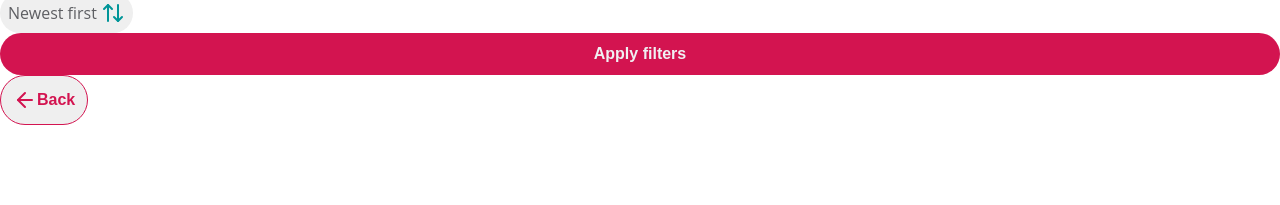
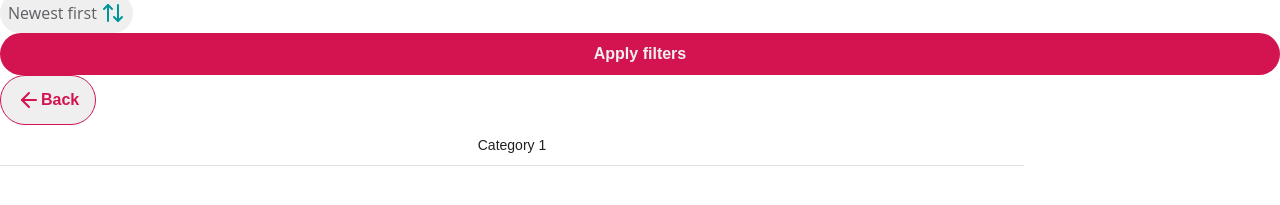
Before and after one commit to atalopereira/Dws-blog, a React (Vite) app: page / in a window 1280 px wide. Shown: the part 123-328 px from the top of the page. Built offline with nearby package versions, Linux system fonts and the light colour scheme.

Commit message:
feat: Create filter item component

```diff
--- a/src/App.tsx
+++ b/src/App.tsx
@@ -4,6 +4,7 @@ import { Header } from './components/Header'
 import { SortButton } from './components/Buttons/SortButton';
 import { PrimaryButton } from './components/Buttons/PrimaryButton';
 import { SecondaryButton } from './components/Buttons/SecondaryButton';
+import { FilterItem } from './components/FilterItem';
 
 function App() {
 const options = ["Opção 1", "Opção 2", "Opção 3", "Opção 4", "Opção 5", "Opção 6"];
@@ -15,6 +16,7 @@ const options = ["Opção 1", "Opção 2", "Opção 3", "Opção 4", "Opção 5"
       <SortButton />
       <PrimaryButton>Apply filters</PrimaryButton>
       <SecondaryButton>Back</SecondaryButton>
+      <FilterItem>Category 1</FilterItem>
     </>
   )
 }
--- a/src/components/Buttons/SecondaryButton/styles.scss
+++ b/src/components/Buttons/SecondaryButton/styles.scss
@@ -9,7 +9,7 @@
   color: var(--secondary-medium);
   border: 1px solid var(--secondary-medium);
   border-radius: 42px;
-  padding: 12px;
+  padding: 12px 16px;
 
   &:hover {
     color: var(--secondary-dark);
--- /dev/null
+++ b/src/components/FilterItem/index.tsx
@@ -0,0 +1,20 @@
+import { useState, type ReactNode } from 'react';
+
+import './styles.scss';
+
+interface FilterItemProps {
+  children: ReactNode;
+}
+
+export function FilterItem({ children }: FilterItemProps) {
+  const [isSelected, setIsSelected] = useState(false);
+
+  return (
+    <button
+      className={`filter-item ${isSelected ? 'selected' : ''}`}
+      onClick={() => setIsSelected(!isSelected)}
+    >
+      {children}
+    </button>
+  )
+}
--- /dev/null
+++ b/src/components/FilterItem/styles.scss
@@ -0,0 +1,24 @@
+@use '../../styles/typography.scss' as *;
+
+.filter-item {
+  width: 80%;
+  font-size: $font-body-small;
+  font-weight: $font-weight-regular;
+  color: var(--neutral-darkest);
+  background-color: transparent;
+  border-bottom: 1px solid var(--neutral-extra-light);
+  padding: 12px;
+  cursor: pointer;
+
+  &:hover {
+    color: var(--accent1-dark);
+    border-bottom: 1px solid var(--neutral-extra-light);
+  }
+
+  &.selected {
+    border: 1px solid var(--accent1-dark);
+    background-color: rgba(0,191,193, 0.05);
+    color: var(--accent1-dark);
+    border-radius: 4px;
+  }
+}
```
